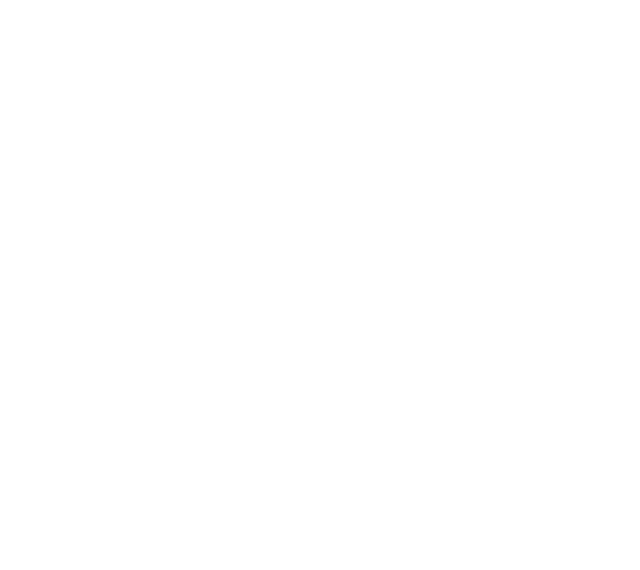
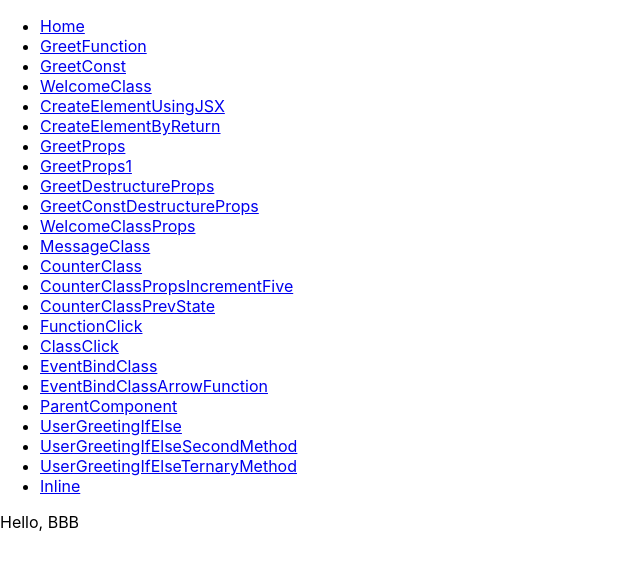
Before and after one commit to manumit-mukund/react_repository, a React (Create React App) app in the folder hello-world-app/: page /UserGreetingIfElseTernaryMethod in a window 1280 px wide. Before the commit this address had no page. Shown: the top 570 px of the page, without its empty margins (0-640 px from the left). Built offline with nearby package versions, Linux system fonts and the light colour scheme; the HTML template or start-up script is replaced by a standard one.

Commit message:
Commit changes...

```diff
--- a/hello-world-app/src/App.js
+++ b/hello-world-app/src/App.js
@@ -4,7 +4,8 @@
 import { GreetFunction, GreetConst, WelcomeClass, CreateElementUsingJSX,
   CreateElementByReturn, GreetProps, GreetDestructureProps, GreetConstDestructureProps, WelcomeClassProps, MessageClass,
   CounterClass, CounterClassPropsIncrementFive, CounterClassPrevState, FunctionClick, ClassClick,
-  EventBindClass, EventBindClassArrowFunction, ParentComponent, UserGreetingIfElse, UserGreetingIfElseSecondMethod,
+  EventBindClass, EventBindClassArrowFunction, ParentComponent, UserGreetingIfElse,
+  UserGreetingIfElseSecondMethod, UserGreetingIfElseTernaryMethod,
   Inline, Home, Layout } from './components/pages';
 
 
@@ -37,6 +38,7 @@
           <Route path="ParentComponent" element={<ParentComponent />} />
           <Route path="UserGreetingIfElse" element={<UserGreetingIfElse />} />
           <Route path="UserGreetingIfElseSecondMethod" element={<UserGreetingIfElseSecondMethod />} />
+          <Route path="UserGreetingIfElseTernaryMethod" element={<UserGreetingIfElseTernaryMethod />} />
           <Route path="Inline" element={<Inline />} />
         </Route>
       </Routes>
--- a/hello-world-app/src/components/Layout.js
+++ b/hello-world-app/src/components/Layout.js
@@ -73,6 +73,9 @@
             <Link to="/UserGreetingIfElseSecondMethod">UserGreetingIfElseSecondMethod</Link>
           </li>
           <li>
+            <Link to="/UserGreetingIfElseTernaryMethod">UserGreetingIfElseTernaryMethod</Link>
+          </li>
+          <li>
             <Link to="/Inline">Inline</Link>
           </li>
         </ul>
--- /dev/null
+++ b/hello-world-app/src/components/UserGreetingIfElseTernaryMethod.js
@@ -0,0 +1,28 @@
+import React, { Component } from 'react';
+
+class UserGreetingIfElseTernaryMethod extends Component {
+
+    constructor(props) {
+
+        super(props)
+
+        this.state = {
+
+            isLoggedin: false
+
+        }
+
+    }
+
+
+    render() {
+
+        return (this.state.isLoggedin ?
+            (<div>Hello, AAA</div>) :
+            (<div>Hello, BBB</div>)
+        )
+
+    }
+}
+
+export default UserGreetingIfElseTernaryMethod
--- a/hello-world-app/src/components/pages.js
+++ b/hello-world-app/src/components/pages.js
@@ -22,6 +22,7 @@
 import ParentComponent from './ParentComponent';
 import UserGreetingIfElse from './UserGreetingIfElse';
 import UserGreetingIfElseSecondMethod from './UserGreetingIfElseSecondMethod';
+import UserGreetingIfElseTernaryMethod from './UserGreetingIfElseTernaryMethod';
 
 
 export {
@@ -46,6 +47,7 @@
     ParentComponent,
     UserGreetingIfElse,
     UserGreetingIfElseSecondMethod,
+    UserGreetingIfElseTernaryMethod,
     Inline,
     Stylesheet,
     Home,
```
Also changed, not shown: hello-world-app/src/components/UserGreetingIfElseThirdMethod.js (deleted, +0 -29 lines).
